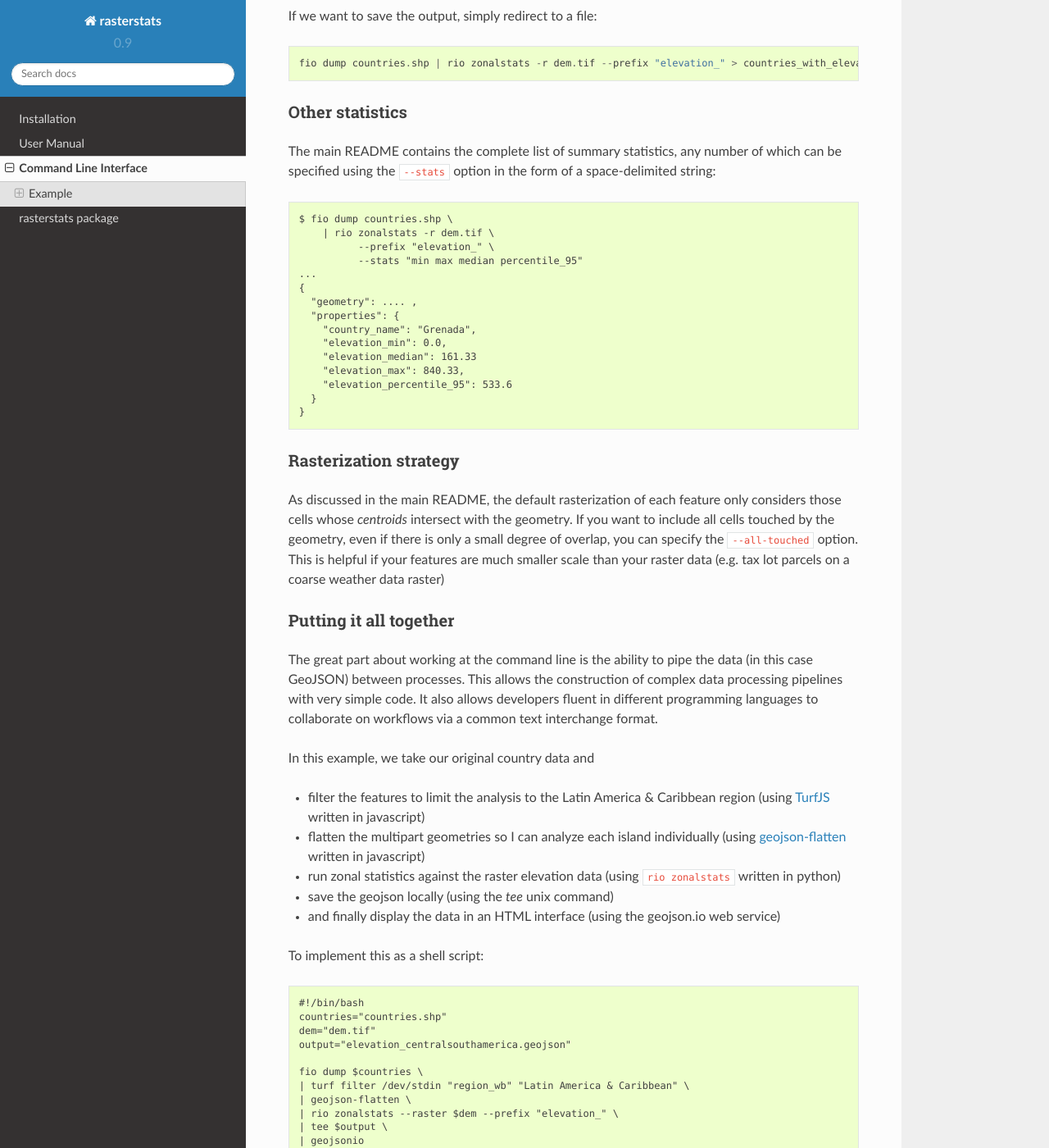
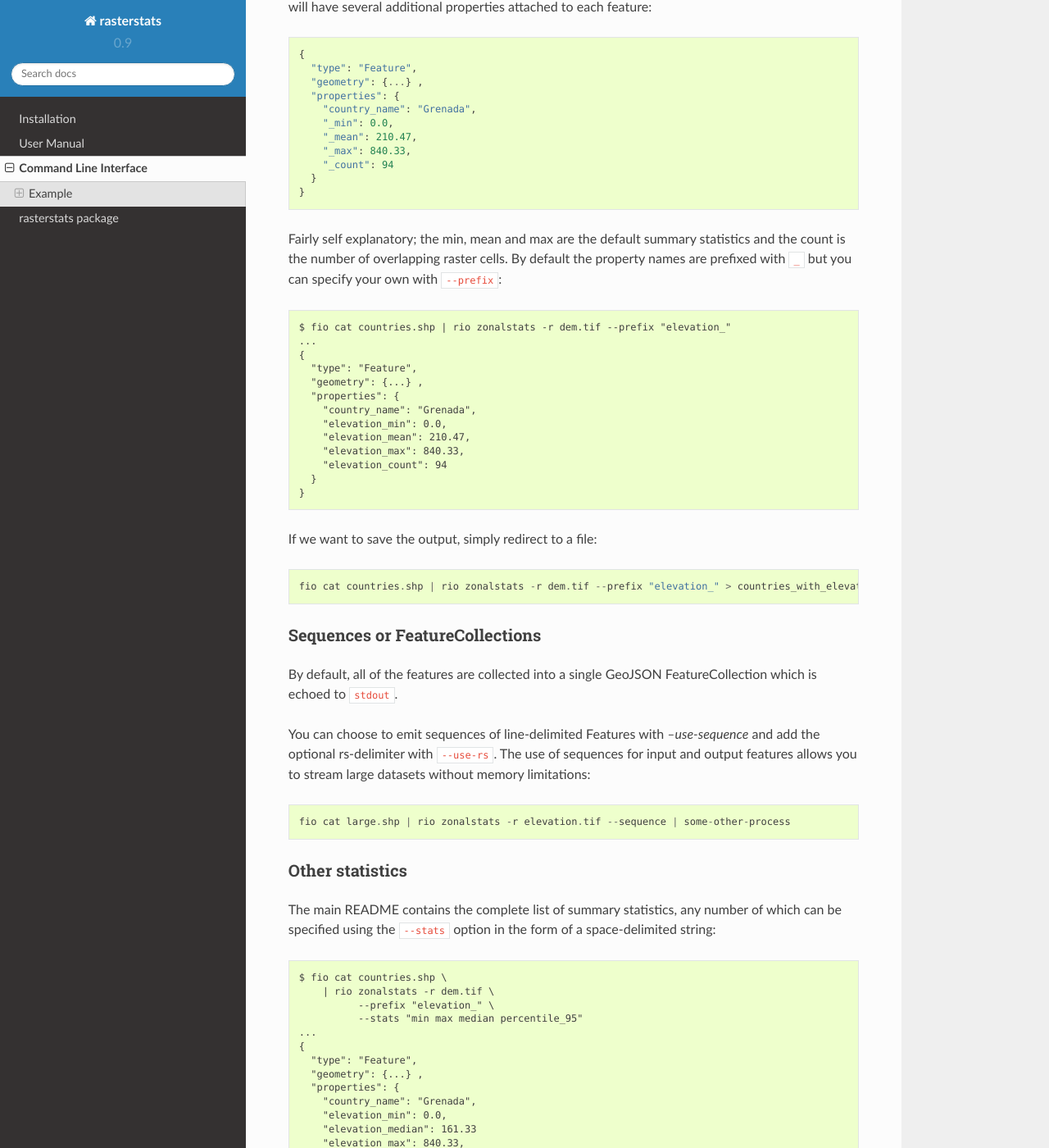
Before and after one commit to perrygeo/python-rasterstats, a Sphinx documentation site: the page built from docs/cli.rst, in a window 1280 px wide and 1400 px high, scrolled down 2337 px. Shown: the whole window at 82% size. Built offline with Sphinx 7.4.7 and the Read the Docs theme 2.0.0, drawn with Linux system fonts in a browser that asks for light colours; some of the changed text lies outside the part shown.

Commit message:
update docs

```diff
--- a/docs/cli.rst
+++ b/docs/cli.rst
@@ -2,41 +2,84 @@
 ======================
 
 As of version 0.8, ``rasterstats`` includes a command line interface (as a `rasterio plugin <https://github.com/mapbox/rasterio/blob/master/docs/cli.rst#rio-plugins>`_)
-for performing zonal statistics at the command line.
+for performing zonal statistics and point_queries at the command line.
+
 
 .. code-block:: console
 
-    $ rio zonalstats --help
-    Usage: rio zonalstats [OPTIONS] [INPUT_GEOJSON] [OUTPUT_GEOJSON]
+    Usage: rio zonalstats [OPTIONS] FEATURES...
 
-      zonalstats generates summary statistics of geospatial raster datasets
-      based on vector features.
+    zonalstats generates summary statistics of geospatial raster datasets
+    based on vector features.
 
-      The input and output arguments of zonalstats should be valid GeoJSON
-      FeatureCollections. The output GeoJSON will be mostly unchanged but have
-      additional properties per feature describing the summary statistics (min,
-      max, mean, etc.) of the underlying raster dataset. The input and output
-      arguments default to stdin and stdout but can also be file paths.
+    The input arguments to zonalstats should be valid GeoJSON Features. (see
+    cligj)
 
-      The raster is specified by the required -r/--raster argument.
+    The output GeoJSON will be mostly unchanged but have additional properties
+    per feature describing the summary statistics (min, max, mean, etc.) of
+    the underlying raster dataset.
 
-      Example, calculate rainfall stats for each state and output to file:
+    The raster is specified by the required -r/--raster argument.
 
-      zonalstats states.geojson -r rainfall.tif > mean_rainfall_by_state.geojson
+    Example, calculate rainfall stats for each state and output to file:
+
+    zonalstats states.geojson -r rainfall.tif > mean_rainfall_by_state.geojson
 
     Options:
-      --version                       Show the version and exit.
-      -r, --raster PATH               [required]
-      --all-touched / --no-all-touched
-      --band INTEGER
-      --categorical / --no-categorical
-      --global-src-extent / --no-global-src-extent
-      --indent INTEGER
-      --info / --no-info
-      --nodata INTEGER
-      --prefix TEXT
-      --stats TEXT
-      -h, --help                      Show this message and exit.
+    --version                       Show the version and exit.
+    -r, --raster PATH               [required]
+    --all-touched / --no-all-touched
+    --band INTEGER
+    --categorical / --no-categorical
+    --indent INTEGER
+    --info / --no-info
+    --nodata INTEGER
+    --prefix TEXT
+    --stats TEXT
+    --sequence / --no-sequence      Write a LF-delimited sequence of texts
+                                    containing individual objects or write a
+                                    single JSON text containing a feature
+                                    collection object (the default).
+    --rs / --no-rs                  Use RS (0x1E) as a prefix for individual
+                                    texts in a sequence as per
+                                    http://tools.ietf.org/html/draft-ietf-json-
+                                    text-sequence-13 (default is False).
+    -h, --help                      Show this message and exit.
+
+
+.. code-block:: console
+
+    $ rio pointquery --help
+    Usage: rio pointquery [OPTIONS] FEATURES...
+
+    Queries the raster values at the points of the input GeoJSON Features. The
+    raster values are added to the features properties and output as GeoJSON
+    Feature Collection.
+
+    If the Features are Points, the point geometery is used. For other
+    Feauture types, all of the verticies of the geometry will be queried. For
+    example, you can provide a linestring and get the profile along the line
+    if the verticies are spaced properly.
+
+    You can use either bilinear (default) or nearest neighbor interpolation.
+
+    Options:
+    --version                   Show the version and exit.
+    -r, --raster PATH           [required]
+    --band INTEGER
+    --nodata INTEGER
+    --indent INTEGER
+    --interpolate TEXT
+    --property-name TEXT
+    --sequence / --no-sequence  Write a LF-delimited sequence of texts
+                                containing individual objects or write a single
+                                JSON text containing a feature collection object
+                                (the default).
+    --rs / --no-rs              Use RS (0x1E) as a prefix for individual texts
+                                in a sequence as per http://tools.ietf.org/html
+                                /draft-ietf-json-text-sequence-13 (default is
+                                False).
+    -h, --help                  Show this message and exit.
 
 
 Example
@@ -46,18 +89,13 @@
 
 GeoJSON inputs
 ^^^^^^^^^^^^^^
-First we must get our data into GeoJSON format. There are a number of options for that but we will use ``fio dump`` command that ships with the ``fiona`` python library::
+First we must get our data into GeoJSON format. There are a number of options for that but we will use ``fio cat`` command that ships with the ``fiona`` python library::
 
-    fio dump countries.shp
+    fio cat countries.shp
 
-This will print the GeoJSON FeatureCollection to the terminal (stdout) with Features like::
+This will print the GeoJSON Features to the terminal (stdout) with Features like::
 
-    {
-      "geometry": .... ,
-      "properties": {
-        "country_name": "Grenada"
-      }
-    }
+    {"type": Feature, "geometry": {...} ,"properties": {...}}
 
 We'll use unix pipes to pass this data directly into our zonal stats command without an intemediate file.
 
@@ -68,7 +106,7 @@
 
 So now our command becomes::
 
-    fio dump countries.shp | rio zonalstats -r dem.tif
+    fio cat countries.shp | rio zonalstats -r dem.tif
 
 GeoJSON Output
 ^^^^^^^^^^^^^^
@@ -77,7 +115,8 @@
 
 
     {
-      "geometry": .... ,
+      "type": "Feature",
+      "geometry": {...} ,
       "properties": {
         "country_name": "Grenada",
         "_min": 0.0,
@@ -89,10 +128,11 @@
 
 Fairly self explanatory; the min, mean and max are the default summary statistics and the count is the number of overlapping raster cells. By default the property names are prefixed with ``_`` but you can specify your own with ``--prefix``::
 
-    $ fio dump countries.shp | rio zonalstats -r dem.tif --prefix "elevation_"
+    $ fio cat countries.shp | rio zonalstats -r dem.tif --prefix "elevation_"
     ...
     {
-      "geometry": .... ,
+      "type": "Feature",
+      "geometry": {...} ,
       "properties": {
         "country_name": "Grenada",
         "elevation_min": 0.0,
@@ -104,20 +144,30 @@
 
 If we want to save the output, simply redirect to a file::
 
-    fio dump countries.shp | rio zonalstats -r dem.tif --prefix "elevation_" > countries_with_elevation.geojson
+    fio cat countries.shp | rio zonalstats -r dem.tif --prefix "elevation_" > countries_with_elevation.geojson
+
+Sequences or FeatureCollections
+^^^^^^^^^^^^^^^^^^^^^^^^^^^^^^^
+By default, all of the features are collected into a single GeoJSON FeatureCollection which is echoed to ``stdout``.
+
+You can choose to emit sequences of line-delimited Features with `--use-sequence` and add the optional rs-delimiter with ``--use-rs``. The use of sequences for input and output features allows you to stream large datasets without memory limitations::
+
+    fio cat large.shp | rio zonalstats -r elevation.tif --sequence | some-other-process
+
 
 Other statistics
 ^^^^^^^^^^^^^^^^
 
 The main README contains the complete list of summary statistics, any number of which can be specified using the ``--stats`` option in the form of a space-delimited string::
 
-    $ fio dump countries.shp \
+    $ fio cat countries.shp \
         | rio zonalstats -r dem.tif \
               --prefix "elevation_" \
               --stats "min max median percentile_95"
     ...
     {
-      "geometry": .... ,
+      "type": "Feature",
+      "geometry": {...} ,
       "properties": {
         "country_name": "Grenada",
         "elevation_min": 0.0,
@@ -131,41 +181,3 @@
 ^^^^^^^^^^^^^^^^^^^^^^
 
 As discussed in the main README, the default rasterization of each feature only considers those cells whose *centroids* intersect with the geometry. If you want to include all cells touched by the geometry, even if there is only a small degree of overlap, you can specify the ``--all-touched`` option. This is helpful if your features are much smaller scale than your raster data (e.g. tax lot parcels on a coarse weather data raster)
-
-Putting it all together
-^^^^^^^^^^^^^^^^^^^^^^^
-
-The great part about working at the command line is the ability to pipe the data (in this case GeoJSON) between processes. This allows the construction of complex data processing pipelines with very simple code. It also allows developers fluent in different programming languages to collaborate on workflows via a common text interchange format.
-
-In this example, we take our original country data and
-
-* filter the features to limit the analysis to the Latin America & Caribbean region (using `TurfJS <http://turfjs.org>`_ written in javascript)
-* flatten the multipart geometries so I can analyze each island individually (using `geojson-flatten <https://github.com/mapbox/geojson-flatten>`_ written in javascript)
-* run zonal statistics against the raster elevation data (using ``rio zonalstats`` written in python)
-* save the geojson locally (using the `tee` unix command)
-* and finally display the data in an HTML interface (using the geojson.io web service)
-
-To implement this as a shell script::
-
-    #!/bin/bash
-    countries="countries.shp"
-    dem="dem.tif"
-    output="elevation_centralsouthamerica.geojson"
-
-    fio dump $countries \
-    | turf filter /dev/stdin "region_wb" "Latin America & Caribbean" \
-    | geojson-flatten \
-    | rio zonalstats --raster $dem --prefix "elevation_" \
-    | tee $output \
-    | geojsonio
-
-And the result: a geojson-based web map of South & Central American islands containing their elevation stats.
-
-.. image:: img/bahamas.png
-
-For analysts, if you've ever performed similar work in a Desktop GIS environment, you might imagine the pages of screenshots and elaborate instructions necessary to document a process like this. By contrast, our script is only 10 lines and is nearly as easy to understand as our narrative description (if just a bit more terse). Scripting on the command line also means that your workflows are now sharable in version control systems, repeatable and automated.
-
-For developers, each tool in the pipeline needs only concern itself with doing one thing well in the language of your choice; a truly modular system composed of smaller parts which help to avoid the pitfalls of monolithic solutions.
-
-It is now possible to do many (though not all) common GIS data analyses at the shell using open source software.
-The ecosystem of command line spatial data processing tools (particularly in the JavaScript and Python communities) are constantly evolving and fairly soon I suspect that all but the most specialized spatial tools will be readily available and easily integrated at the shell, just a ``pip install`` or ``npm install`` away.
```
